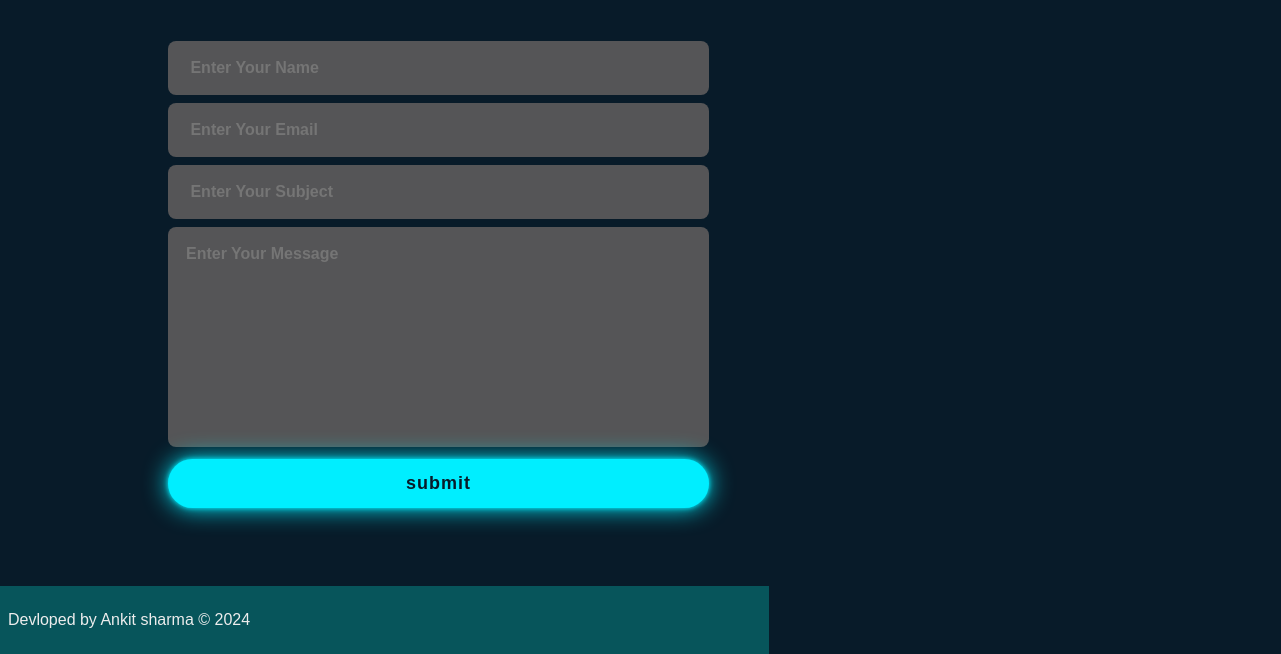
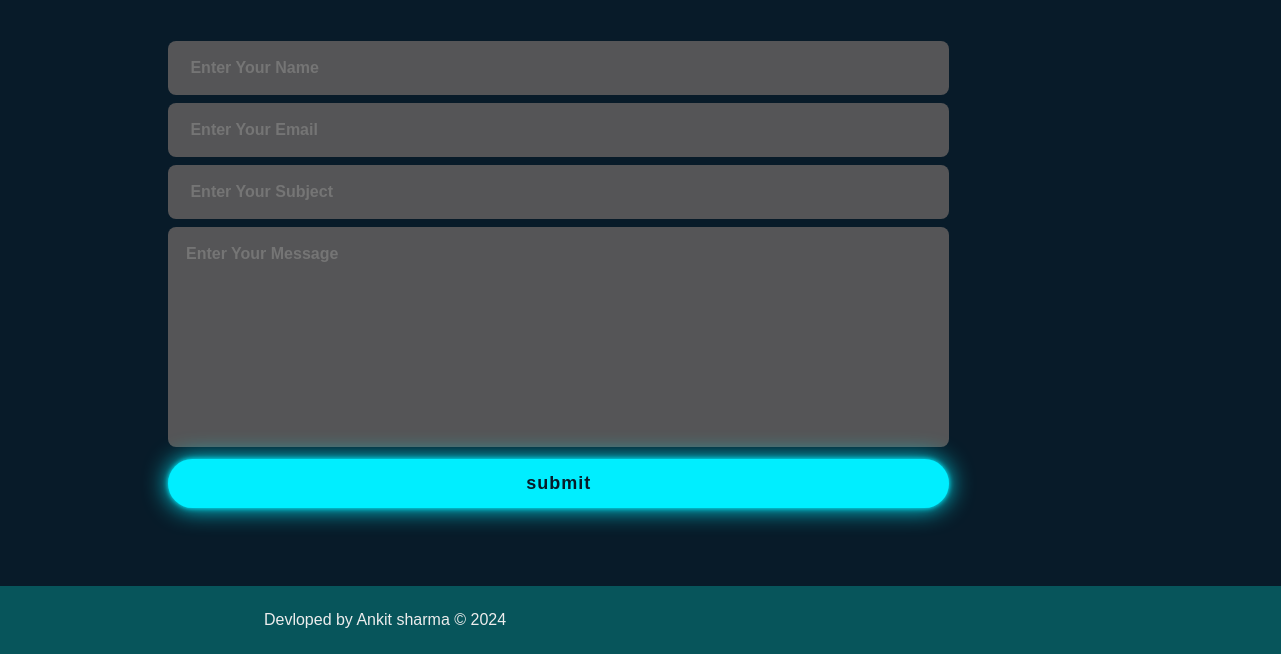
Before and after one commit to demon07101845/portfolio, a website: page index.html in a window 1280 px wide. Shown: the part 3238-3892 px from the top of the page, 1281 px wide, since content can reach past the window. Drawn offline with nearby package versions, Linux system fonts and the light colour scheme.

Commit message:
Update stylesheet.css

```diff
--- a/stylesheet.css
+++ b/stylesheet.css
@@ -491,7 +491,7 @@ body {
 form textarea {
   border: none;
   outline: none;
-  width: 90%;
+  width: 130%;
   padding: 18px;
   background: #555557;
   color: #000;
@@ -524,7 +524,7 @@ form textarea {
     0 0 200px cyan;
 }
 .last-text p {
-  width: 100%;
+  width: 140%;
   text-align: center;
   padding: 25px;
   background: rgb(7, 85, 91);
```
